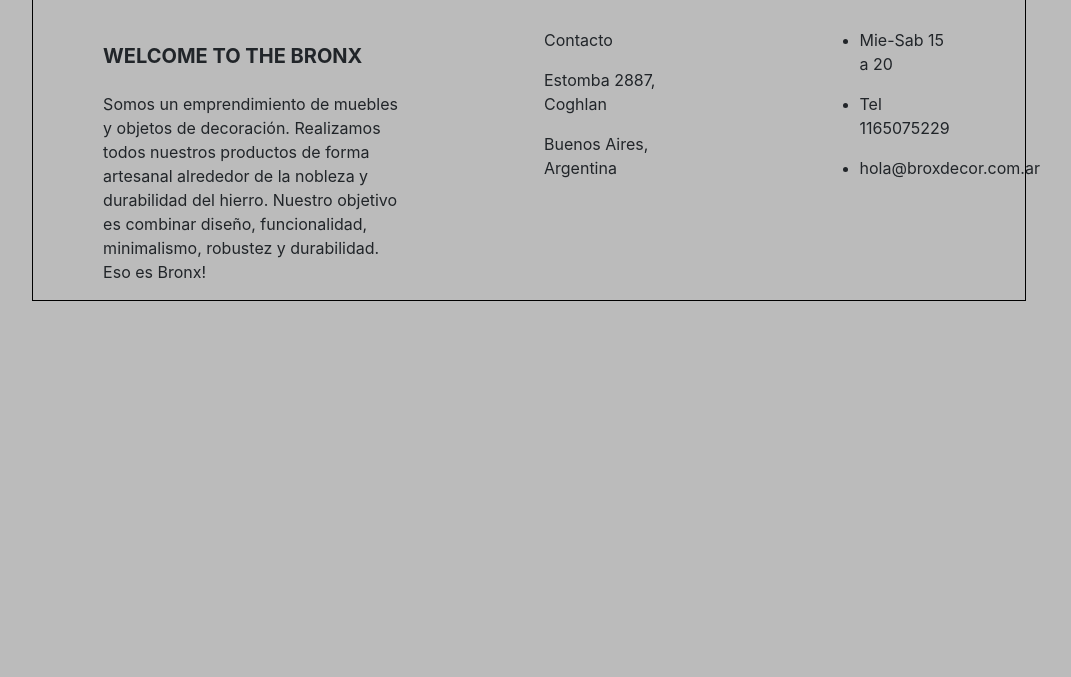
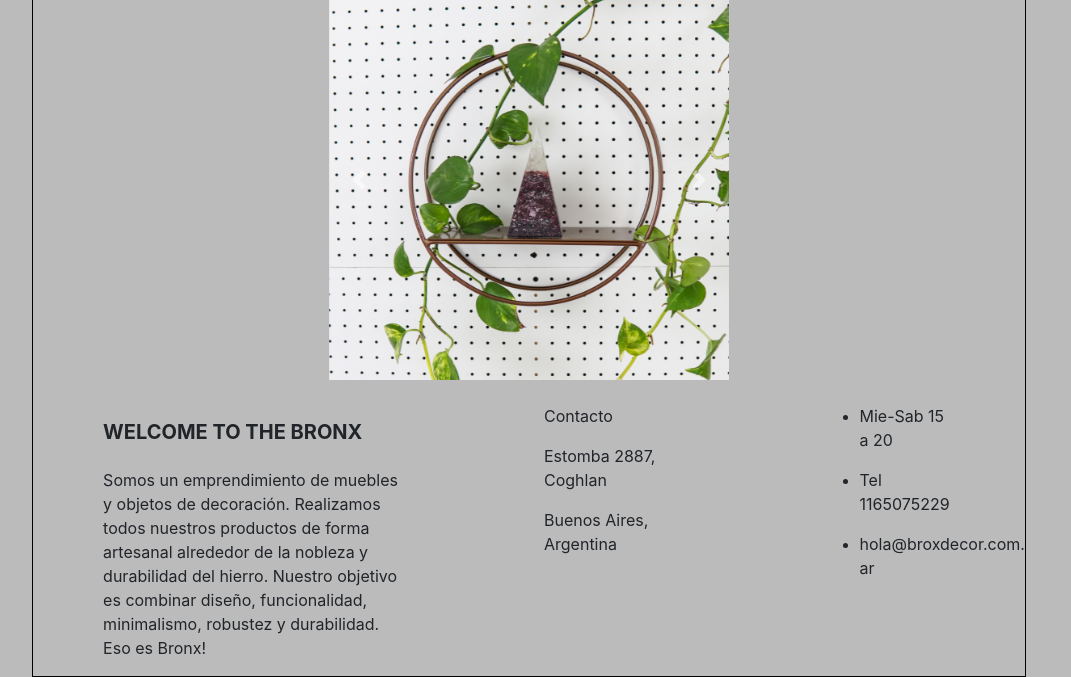
Before and after one commit to diegolsarno/TPDHBronx, a PHP site: page /home.html in a window 1280 px wide. Shown: the part 491-1168 px from the top of the page, without its empty margins (111-1182 px from the left). Before the commit the page ends 792 px from the top, so only its background shows below. Run offline with PHP 8.4, Linux system fonts and the light colour scheme.

Commit message:
¨carousel¨

```diff
--- a/proyectoFinal/css/style.css
+++ b/proyectoFinal/css/style.css
@@ -9,6 +9,17 @@
     justify-content: center;
     background-color: none;
 }
+.carousel{
+    width:400px;
+    height:400px;
+    display: flex;
+    align-items: center;
+    justify-content: center;
+    margin-left: 29.8%;
+}
+
+
+
 
 /*tablet*/
 @media (min-width: 768px){
--- a/proyectoFinal/home.html
+++ b/proyectoFinal/home.html
@@ -42,36 +42,42 @@
 
 
 
-<!--Facebook-->
-<a class="fb-ic mr-3" role="button"><i class="fab fa-lg fa-facebook-f"></i></a>
-<!--Twitter-->
-<a class="tw-ic mr-3" role="button"><i class="fab fa-lg fa-twitter"></i></a>
-<!--Google +-->
-<a class="gplus-ic mr-3" role="button"><i class="fab fa-lg fa-google-plus-g"></i></a>
-<!--Linkedin-->
-<a class="li-ic mr-3" role="button"><i class="fab fa-lg fa-linkedin-in"></i></a>
-<!--Instagram-->
-<a class="ins-ic mr-3" role="button"><i class="fab fa-lg fa-instagram"></i></a>
-<!--Pinterest-->
-<a class="pin-ic mr-3" role="button"><i class="fab fa-lg fa-pinterest"></i></a>
-<!--Vkontakte-->
-<a class="vk-ic mr-3" role="button"><i class="fab fa-lg fa-vk"></i></a>
-<!--Stack Overflow-->
-<a class="so-ic mr-3" role="button"><i class="fab fa-lg fa-stack-overflow"></i></a>
-<!--Youtube-->
-<a class="yt-ic mr-3" role="button"><i class="fab fa-lg fa-youtube"></i></a>
-<!--Slack-->
-<a class="slack-ic mr-3" role="button"><i class="fab fa-lg fa-slack-hash"></i></a>
-<!--Github-->
-<a class="git-ic mr-3" role="button"><i class="fab fa-lg fa-github"></i></a>
-<!--Comments-->
-<a class="comm-ic mr-3" role="button"><i class="fas fa-lg fa-comments"></i></a>
-<!--Email-->
-<a class="email-ic mr-3" role="button"><i class="far fa-lg fa-envelope"></i></a>
-<!--Dribbble-->
-<a class="dribbble-ic mr-3" role="button"><i class="fab fa-lg fa-dribbble"></i></a>
-<!--Reddit-->
-<a class="reddit-ic" role="button"><i class="fab fa-lg fa-reddit-alien"></i></a>
+
+
+<div id="carouselExampleInterval" class="carousel" data-ride="carousel style=">
+  <div class="carousel-inner">
+    <div class="carousel-item active" data-interval="10000">
+      <img src="productos/DSC00814.jpg" class="d-block w-100" alt="img">
+    </div>
+    <div class="carousel-item" data-interval="2000">
+      <img src="productos/DSC01843.jpg" class="d-block w-100" alt="img">
+    </div>
+    <div class="carousel-item"  data-interval="2000">
+      <img src="productos/DSC04880.jpg" class="d-block w-100" alt="img">
+    </div>
+  </div>
+  <a class="carousel-control-prev" href="#carouselExampleInterval" role="button" data-slide="prev">
+    <span class="carousel-control-prev-icon" aria-hidden="true"></span>
+    <span class="sr-only">Previous</span>
+  </a>
+  <a class="carousel-control-next" href="#carouselExampleInterval" role="button" data-slide="next">
+    <span class="carousel-control-next-icon" aria-hidden="true"></span>
+    <span class="sr-only">Next</span>
+  </a>
+</div>
+
+<i class="fab fa-facebook-square"></i>
+
+
+
+
+
+
+
+
+
+
+
 
 
 <!-- Footer -->
@@ -135,7 +141,7 @@
             <p>Tel 1165075229</p>
           </li>
           <li>
-            <p>hola@broxdecor.com.ar</p>
+            <p>hola@broxdecor.com.<br>ar</p>
           </li>
         </ul>
 
```
Also changed, not shown: 1 other file.
